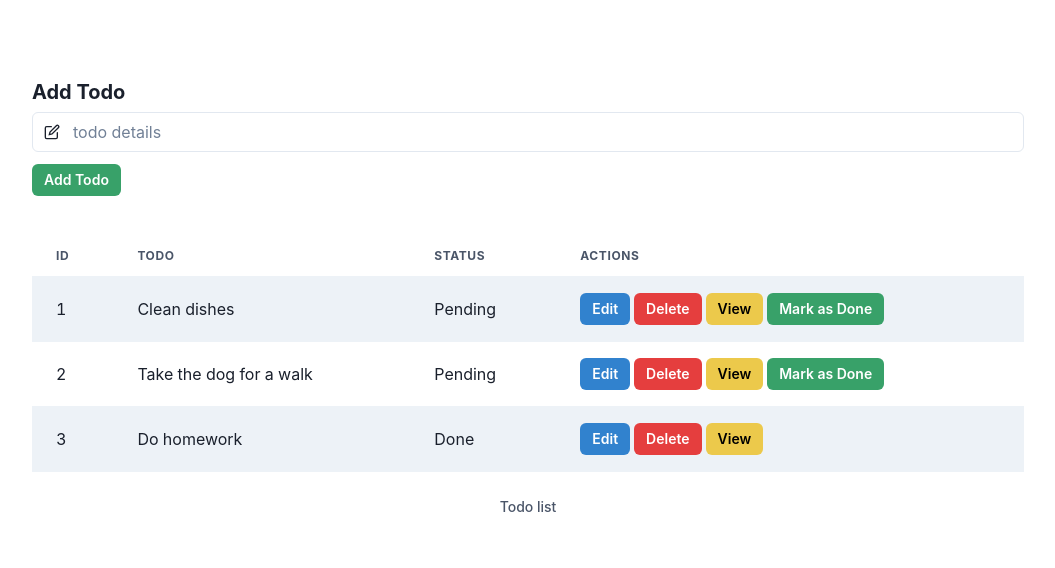
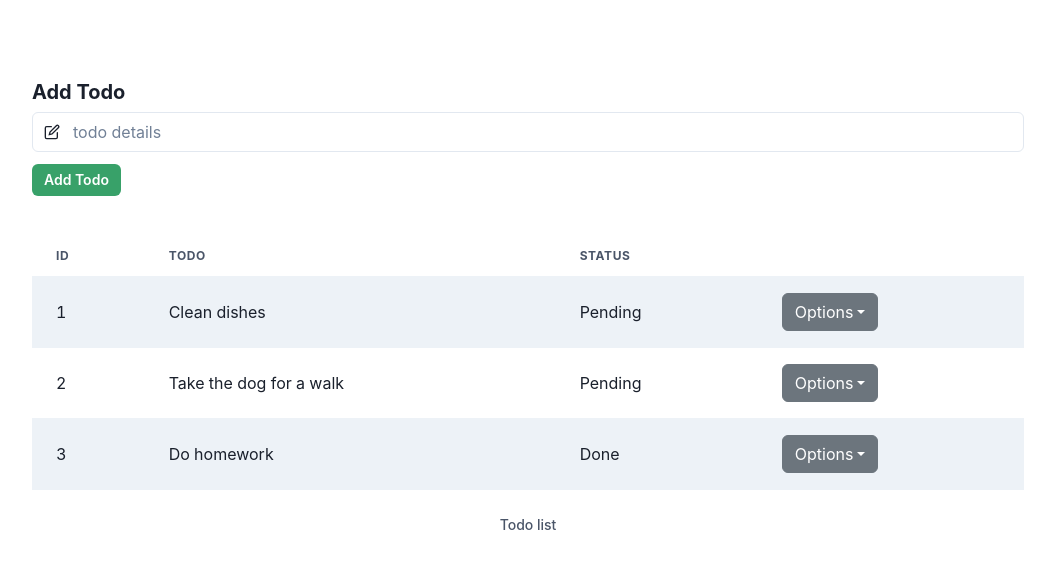
Before and after one commit to samoneill1122/React-Todo-App, a React (Vite) app: page / in a window 1280 px wide. Shown: the top 568 px of the page, without its empty margins (112-1167 px from the left). Built offline with nearby package versions, Linux system fonts and the light colour scheme; what simple-zustand-devtools would draw is missing.

Commit message:
Created todo actions component

```diff
--- /dev/null
+++ b/src/components/TodoActionsButton/TodoActionsButton.css
@@ -0,0 +1,3 @@
+.dropdown-item:active {
+  background-color: #f8f9fa;
+}
--- /dev/null
+++ b/src/components/TodoActionsButton/TodoActionsButton.tsx
@@ -0,0 +1,46 @@
+import { Link } from "react-router-dom";
+import { Todo } from "../../store";
+import "./TodoActionsButton.css";
+
+interface Props {
+  todo: Todo;
+  onDeleteTodo: (id: number) => void;
+  onMarkTodo: (id: number) => void;
+}
+
+const TodoActionsButton = ({ todo, onDeleteTodo, onMarkTodo }: Props) => {
+  return (
+    <div className="dropdown">
+      <button
+        className="btn btn-secondary dropdown-toggle"
+        type="button"
+        data-bs-toggle="dropdown"
+        aria-expanded="false"
+      >
+        Options
+      </button>
+      <ul className="dropdown-menu">
+        <li>
+          <Link to={`/todos/${todo.id}/edit`} className="dropdown-item">
+            Edit
+          </Link>
+        </li>
+        <li>
+          <button
+            className="dropdown-item"
+            onClick={() => onDeleteTodo(todo.id)}
+          >
+            Delete
+          </button>
+        </li>
+        <li>
+          <button className="dropdown-item" onClick={() => onMarkTodo(todo.id)}>
+            Mark Todo as Done
+          </button>
+        </li>
+      </ul>
+    </div>
+  );
+};
+
+export default TodoActionsButton;
--- a/src/components/TodoTable/TodoTable.tsx
+++ b/src/components/TodoTable/TodoTable.tsx
@@ -14,10 +14,12 @@ import {
 import { Link } from "react-router-dom";
 import useTodoListStore from "../../store";
 import "./TodoTable.css";
+import TodoActionsButton from "../TodoActionsButton/TodoActionsButton";
 
 const TodoTable = () => {
   const { todos, deleteTodo, markTodoAsDone } = useTodoListStore();
   return (
+    <>
       <TableContainer>
         <Table
           id="todoTable"
@@ -30,7 +32,7 @@ const TodoTable = () => {
               <Th>Id</Th>
               <Th>Todo</Th>
               <Th>Status</Th>
-            <Th>Actions</Th>
+              <Th></Th>
             </Tr>
           </Thead>
           <Tbody>
@@ -42,13 +44,20 @@ const TodoTable = () => {
                 </Td>
                 <Td>{todo.status}</Td>
                 <Td>
-                <HStack spacing={1}>
+                  <TodoActionsButton
+                    todo={todo}
+                    onDeleteTodo={deleteTodo}
+                    onMarkTodo={markTodoAsDone}
+                  />
+                  <HStack spacing={1} display="none">
                     <Link to={`/todos/${todo.id}/edit`}>
-                    <Button size={{ base: "xs", md: "sm" }} colorScheme="blue">
-                      {" "}
-                      Edit{" "}
+                      <Button
+                        size={{ base: "xs", md: "sm" }}
+                        colorScheme="blue"
+                      >
+                        Edit
                       </Button>
-                  </Link>{" "}
+                    </Link>
                     <Button
                       colorScheme="red"
                       size={{ base: "xs", md: "sm" }}
@@ -80,7 +89,8 @@ const TodoTable = () => {
           </Tbody>
           <TableCaption>Todo list</TableCaption>
         </Table>
-    </TableContainer>
+      </TableContainer>{" "}
+    </>
   );
 };
 
--- a/src/main.tsx
+++ b/src/main.tsx
@@ -2,6 +2,7 @@ import { ChakraProvider } from "@chakra-ui/react";
 import React from "react";
 import ReactDOM from "react-dom/client";
 import "bootstrap/dist/css/bootstrap.css";
+import "bootstrap/dist/js/bootstrap.bundle.min";
 import { RouterProvider } from "react-router-dom";
 import router from "./routing/routes.tsx";
 
```
Lines whose indentation alone changed are shown as unchanged.
